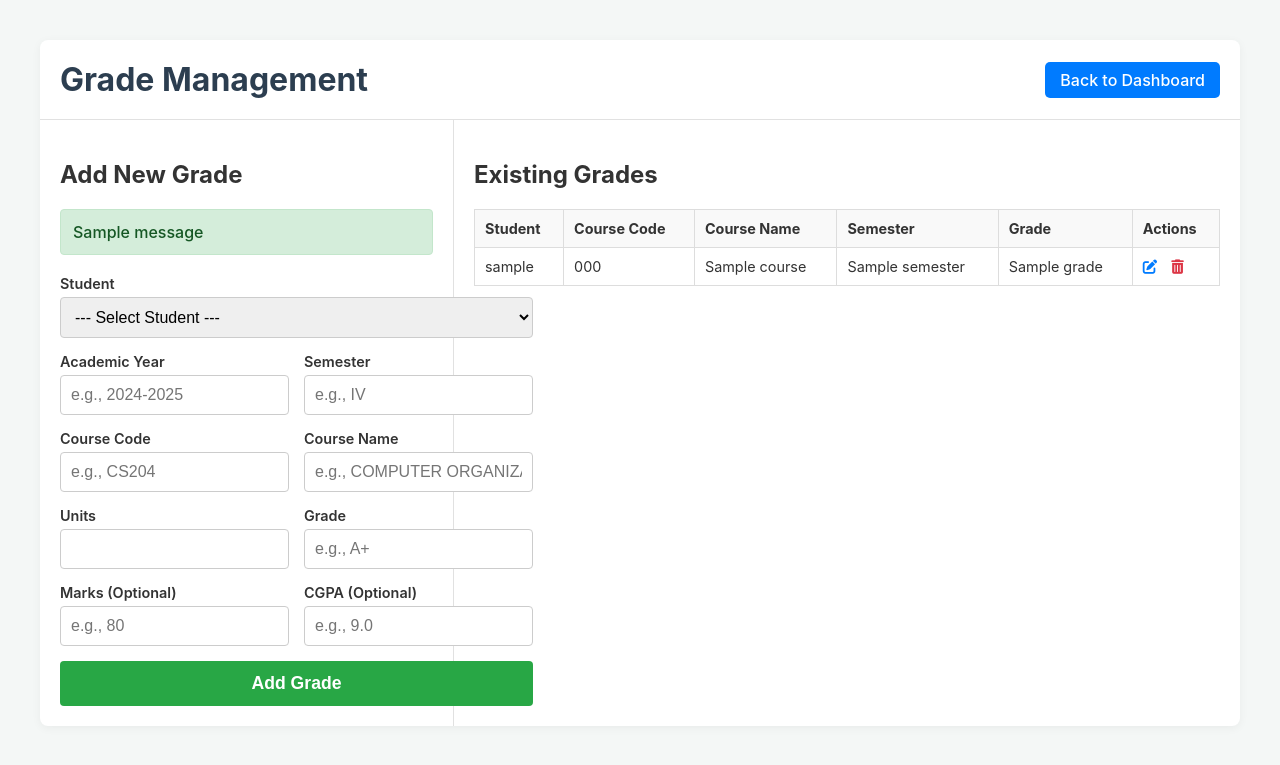
After one commit to PRANAV5112/student-information-system, a Django app: template templates/manage_grades.html in a window 1280 px wide. The commit adds this page. Shown: the top 765 px of the page. Run offline with Django 3.2, Linux system fonts and the light colour scheme; the template is opened without the code that fills it: most values are stand-ins (such as "Sample title", 1, 10 or a date in 2020); one stand-in notice (Sample message) is shown.

Commit message:
Add dynamic Grade List and Admin Manage Grades (Edit/Delete)

```diff
--- a/students/urls.py
+++ b/students/urls.py
@@ -15,4 +15,8 @@ urlpatterns = [
 
     # This path is for the logout functionality.
     path('logout/', views.logout_view, name='logout'),
+    path('manage-grades/', views.manage_grades_view, name='manage_grades'),
+    path('edit-grade/<int:grade_id>/', views.edit_grade_view, name='edit_grade'),
+    path('delete-grade/<int:grade_id>/', views.delete_grade_view, name='delete_grade'),
+
 ]
--- /dev/null
+++ b/templates/manage_grades.html
@@ -0,0 +1,162 @@
+<!DOCTYPE html>
+<html lang="en">
+<head>
+    <meta charset="UTF-8">
+    <meta name="viewport" content="width=device-width, initial-scale=1.0">
+    <title>Manage Grades</title>
+    <link rel="stylesheet" href="https://cdnjs.cloudflare.com/ajax/libs/font-awesome/6.4.0/css/all.min.css">
+    <style>
+        body { font-family: -apple-system, BlinkMacSystemFont, "Segoe UI", Roboto, "Helvetica Neue", Arial, sans-serif; background-color: #f4f7f6; color: #333; margin: 0; padding: 20px; }
+        .container { max-width: 1200px; margin: 20px auto; background: #fff; border-radius: 8px; box-shadow: 0 2px 10px rgba(0,0,0,0.05); }
+        .header { padding: 20px; border-bottom: 1px solid #e1e1e1; display: flex; justify-content: space-between; align-items: center; }
+        .header h1 { margin: 0; color: #2c3e50; }
+        .header a { text-decoration: none; padding: 8px 15px; background-color: #007bff; color: white; border-radius: 5px; font-weight: 500; }
+        .content { display: flex; flex-wrap: wrap; } /* Use flex-wrap for responsiveness */
+        .form-section { flex: 1; min-width: 300px; padding: 20px; border-right: 1px solid #e1e1e1; }
+        .list-section { flex: 2; min-width: 400px; padding: 20px; overflow-x: auto; }
+        form { display: grid; grid-template-columns: 1fr 1fr; gap: 15px; }
+        .form-group { display: flex; flex-direction: column; }
+        .form-group.full-width { grid-column: 1 / -1; }
+        form label { font-weight: 600; margin-bottom: 5px; font-size: 0.9em; }
+        form input, form select { padding: 10px; border: 1px solid #ccc; border-radius: 4px; font-size: 1em; }
+        form button { grid-column: 1 / -1; padding: 12px; background-color: #28a745; color: white; border: none; border-radius: 4px; cursor: pointer; font-size: 1.1em; font-weight: 600; }
+        table { width: 100%; border-collapse: collapse; margin-top: 20px; }
+        th, td { border: 1px solid #ddd; padding: 10px; text-align: left; font-size: 0.9em; }
+        th { background-color: #f9f9f9; }
+        tr:nth-child(even) { background-color: #f4f7f6; }
+        .actions a { margin-right: 10px; text-decoration: none; }
+        .actions .edit { color: #007bff; }
+        .actions .delete { color: #dc3545; }
+
+        /* --- THIS IS THE NEW MESSAGE BOX STYLE --- */
+        .messages {
+            list-style: none;
+            padding: 0;
+            margin: 0 0 20px 0;
+        }
+        .messages li {
+            padding: 12px;
+            margin-bottom: 10px;
+            border-radius: 4px;
+            font-weight: 500;
+        }
+        .messages li.success {
+            background-color: #d4edda;
+            color: #155724;
+            border: 1px solid #c3e6cb;
+        }
+        .messages li.error {
+            background-color: #f8d7da;
+            color: #721c24;
+            border: 1px solid #f5c6cb;
+        }
+    </style>
+</head>
+<body>
+    <div class="container">
+        <div class="header">
+            <h1>Grade Management</h1>
+            <a href="{% url 'dashboard' %}">Back to Dashboard</a>
+        </div>
+
+        <div class="content">
+            <div class="form-section">
+                <h2>Add New Grade</h2>
+
+                {% if messages %}
+                <ul class="messages">
+                    {% for message in messages %}
+                    <li class="{{ message.tags }}">{{ message }}</li>
+                    {% endfor %}
+                </ul>
+                {% endif %}
+                <form method="POST" action="{% url 'manage_grades' %}">
+                    {% csrf_token %}
+                    <div class="form-group full-width">
+                        <label for="student">Student</label>
+                        <select id="student" name="student" required>
+                            <option value="">--- Select Student ---</option>
+                            {% for student in students %}
+                                <option value="{{ student.id }}">{{ student.user.username }}</option>
+                            {% endfor %}
+                        </select>
+                    </div>
+
+                    <div class="form-group">
+                        <label for="year">Academic Year</label>
+                        <input type="text" id="year" name="year" placeholder="e.g., 2024-2025" required>
+                    </div>
+                    <div class="form-group">
+                        <label for="semester">Semester</label>
+                        <input type="text" id="semester" name="semester" placeholder="e.g., IV" required>
+                    </div>
+                    <div class="form-group">
+                        <label for="code">Course Code</label>
+                        <input type="text" id="code" name="code" placeholder="e.g., CS204" required>
+                    </div>
+                    <div class="form-group">
+                        <label for="course">Course Name</label>
+                        <input type="text" id="course" name="course" placeholder="e.g., COMPUTER ORGANIZATION" required>
+                    </div>
+                    <div class="form-group">
+                        <label for="units">Units</label>
+                        <input type="number" id="units" name="units" required>
+                    </div>
+                    <div class="form-group">
+                        <label for="grade">Grade</label>
+                        <input type="text" id="grade" name="grade" placeholder="e.g., A+" required>
+                    </div>
+                    <div class="form-group">
+                        <label for="marks">Marks (Optional)</label>
+                        <input type="text" id="marks" name="marks" placeholder="e.g., 80">
+                    </div>
+                    <div class="form-group">
+                        <label for="cgpa">CGPA (Optional)</label>
+                        <input type="text" id="cgpa" name="cgpa" placeholder="e.g., 9.0">
+                    </div>
+
+                    <button type="submit">Add Grade</button>
+                </form>
+            </div>
+
+            <div class="list-section">
+                <h2>Existing Grades</h2>
+                <table>
+                    <thead>
+                        <tr>
+                            <th>Student</th>
+                            <th>Course Code</th>
+                            <th>Course Name</th>
+                            <th>Semester</th>
+                            <th>Grade</th>
+                            <th>Actions</th> </tr>
+                    </thead>
+                    <tbody>
+                        {% for grade in grades %}
+                        <tr>
+                            <td>{{ grade.student.user.username }}</td>
+                            <td>{{ grade.code }}</td>
+                            <td>{{ grade.course }}</td>
+                            <td>{{ grade.semester }}</td>
+                            <td>{{ grade.grade }}</td>
+                            <td class="actions">
+                                <a href="{% url 'edit_grade' grade.id %}" class="edit" title="Edit">
+                                    <i class="fas fa-edit"></i>
+                                </a>
+                                <a href="{% url 'delete_grade' grade.id %}" class="delete" title="Delete" onclick="return confirm('Are you sure you want to delete this grade?');">
+                                    <i class="fas fa-trash-alt"></i>
+                                </a>
+                            </td>
+                        </tr>
+                        {% empty %}
+                        <tr>
+                            <td colspan="6" style="text-align: center;">No grades found.</td>
+                        </tr>
+                        {% endfor %}
+                    </tbody>
+                </table>
+            </div>
+        </div>
+    </div>
+</body>
+</html>
```
Also changed, not shown: students/management/commands/createsu.py (+19 -4 lines), students/models.py (+38 -36 lines), students/views.py (+155 -14 lines), templates/dashboard.html (+10 -76 lines), templates/edit_grade.html (added, +81 -0 lines), students/migrations/0002_alter_parent_students_grade.py (added).
